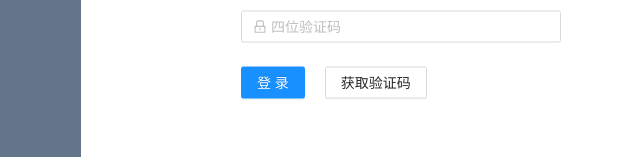
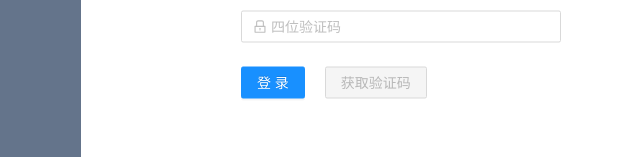
Before and after one commit to 13ruceYu/lego-ui, a Vue app: page /login in a window 1280 px wide. Shown: the part 424-581 px from the top of the page, without its empty margins (559-1199 px from the left). Built offline with nearby package versions, Linux system fonts and the light colour scheme.

Commit message:
feat: login-get captcha

```diff
--- a/src/api/modules/login/index.ts
+++ b/src/api/modules/login/index.ts
@@ -3,7 +3,7 @@ import { axios } from '@/api/axios'
 
 export function getVerificationCode(data: VerificationCodeReq) {
   return axios<VerificationCodeRes>({
-    url: '/users/genVeriCode',
+    url: '/users/sendVeriCode',
     method: 'post',
     data,
   })
--- a/src/views/login/Login.vue
+++ b/src/views/login/Login.vue
@@ -1,20 +1,33 @@
 <script lang="ts" setup>
-import { ref } from 'vue'
+import { computed, reactive } from 'vue'
 import { LockOutlined, UserOutlined } from '@ant-design/icons-vue'
+import { Form } from 'ant-design-vue'
 import { getVerificationCode } from '@/api/modules/login'
-// import type { Rule } from 'ant-design-vue/es/form';
 
-const form = {
+const useForm = Form.useForm
+const cellphoneReg = /^1[3-9]\d{9}$/
+
+const form = reactive({
   cellphone: '',
   verifyCode: '',
+})
+const rules = reactive({
+  cellphone: [
+    { required: true, message: '手机号码不能为空', trigger: 'blur' },
+    { pattern: cellphoneReg, message: '手机号码格式不正确', trigger: 'blur' },
+  ],
+  verifyCode: [
+    { required: true, message: '验证码不能为空', trigger: 'blur' },
+  ],
+})
+const isLoginLoading = false
+const codeButtonDisable = computed(() => !cellphoneReg.test(form.cellphone.trim()))
+const counter = 60
+const { validate, validateInfos } = useForm(form, rules)
+
+function login() {
+  validate()
 }
-const rules = {}
-const loginFormRef = ref(null)
-const isLoginLoading = false
-const codeButtonDisable = false
-const counter = 60
-
-function login() {}
 async function getCode() {
   const res = await getVerificationCode({ phoneNumber: '15757460227' })
   // eslint-disable-next-line no-console
@@ -27,24 +40,21 @@ async function getCode() {
     <a-col :span="12" class="bg-slate-500" />
     <a-col :span="12" class="h-screen right-side">
       <a-form
-        ref="loginFormRef"
         class="login-form"
         layout="vertical"
-        :model="form"
-        :rules="rules"
       >
         <h2>欢迎回来</h2>
         <p class="subTitle">
           使用手机号码和验证码登录到慕课乐高
         </p>
-        <a-form-item label="手机号码" required name="cellphone">
+        <a-form-item label="手机号码" required v-bind="validateInfos.cellphone">
           <a-input v-model:value="form.cellphone" placeholder="手机号码">
             <template #prefix>
               <UserOutlined style="color: rgba(0, 0, 0, 0.25)" />
             </template>
           </a-input>
         </a-form-item>
-        <a-form-item label="验证码" required name="verifyCode">
+        <a-form-item label="验证码" required v-bind="validateInfos.verifyCode">
           <a-input v-model:value="form.verifyCode" placeholder="四位验证码">
             <template #prefix>
               <LockOutlined style="color: rgba(0, 0, 0, 0.25)" />
```
Also changed, not shown: .eslintrc.json.
